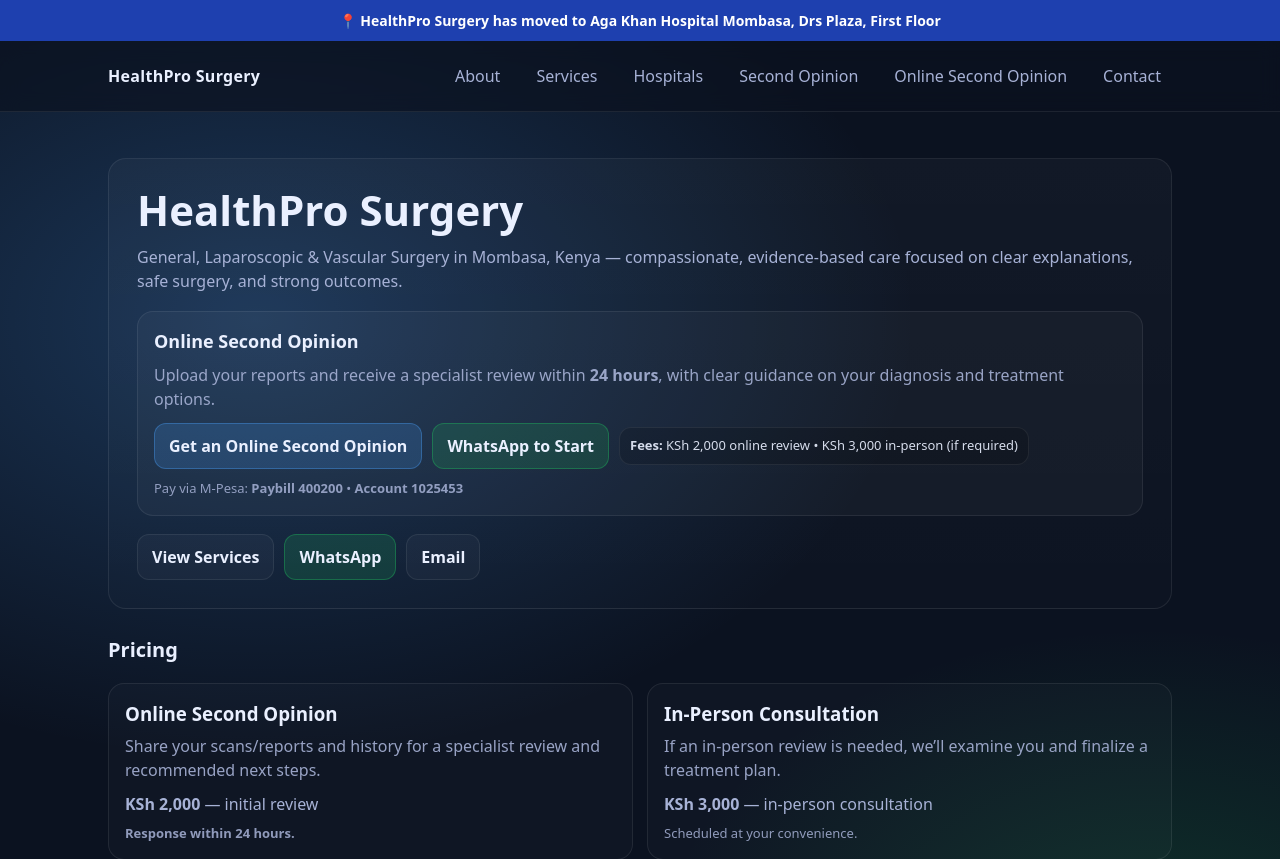
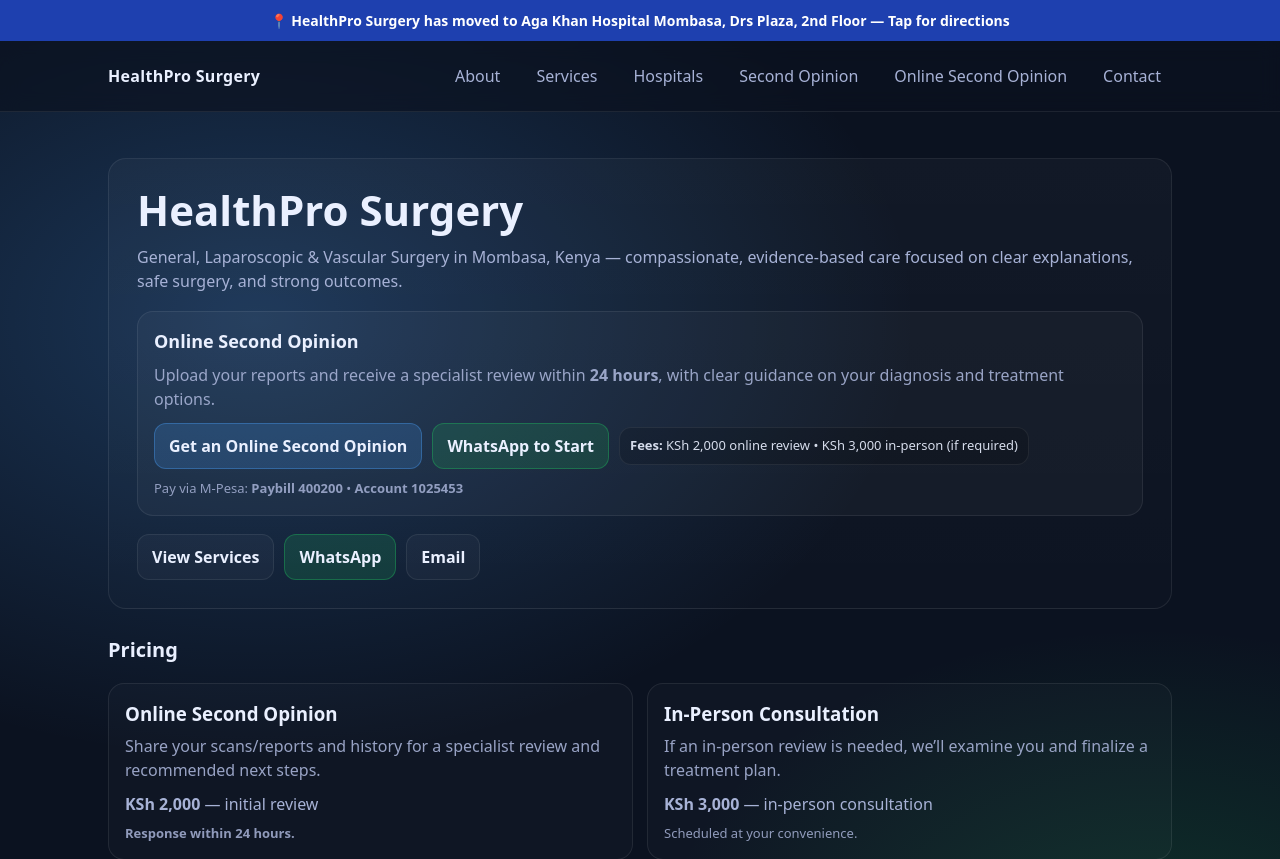
Before and after one commit to johnkinyuadr/healthpro-surgery, a Next.js app: page / in a window 1280 px wide. Shown: the top 859 px of the page. Built offline with nearby package versions, Linux system fonts and the light colour scheme.

Commit message:
Make relocation banner clickable to Google Maps

```diff
--- a/app/layout.tsx
+++ b/app/layout.tsx
@@ -6,6 +6,9 @@
 
 const siteUrl = "https://www.healthprosurgery.com";
 
+const GOOGLE_MAPS_DIRECTIONS =
+  "https://www.google.com/maps/search/?api=1&query=Aga%20Khan%20Hospital%20Mombasa%20Drs%20Plaza";
+
 export const metadata: Metadata = {
   metadataBase: new URL(siteUrl),
   title: {
@@ -13,7 +16,7 @@
     template: "%s | HealthPro Surgery",
   },
   description:
-    "HealthPro Surgery in Mombasa, Kenya — vascular surgery, general surgery, laparoscopic surgery, and GI endoscopy including colonoscopy and OGD. Now located at Aga Khan Hospital Mombasa, Drs Plaza, First Floor.",
+    "HealthPro Surgery in Mombasa, Kenya — vascular surgery, general surgery, laparoscopic surgery, GI endoscopy, colonoscopy and OGD. Located at Aga Khan Hospital Mombasa, Drs Plaza, 2nd Floor.",
   alternates: {
     canonical: siteUrl,
   },
@@ -23,7 +26,7 @@
     siteName: "HealthPro Surgery",
     title: "HealthPro Surgery | Mombasa",
     description:
-      "Vascular, general & laparoscopic surgery and GI endoscopy services in Mombasa, Kenya. Now at Aga Khan Hospital Mombasa, Drs Plaza, First Floor.",
+      "Vascular, general & laparoscopic surgery and GI endoscopy services in Mombasa, Kenya. Located at Aga Khan Hospital Mombasa, Drs Plaza, 2nd Floor.",
   },
   twitter: {
     card: "summary_large_image",
@@ -69,7 +72,7 @@
               email: "johnkinyua@gmail.com",
               address: {
                 "@type": "PostalAddress",
-                streetAddress: "Aga Khan Hospital Mombasa, Drs Plaza, First Floor",
+                streetAddress: "Aga Khan Hospital Mombasa, Drs Plaza, 2nd Floor",
                 addressLocality: "Mombasa",
                 addressCountry: "KE",
               },
@@ -82,6 +85,12 @@
           }}
         />
 
+        <a
+          href={GOOGLE_MAPS_DIRECTIONS}
+          target="_blank"
+          rel="noreferrer"
+          style={{ textDecoration: "none" }}
+        >
           <div
             style={{
               backgroundColor: "#1e40af",
@@ -90,11 +99,13 @@
               padding: "10px 14px",
               fontSize: "14px",
               fontWeight: 600,
+              cursor: "pointer",
             }}
           >
             📍 HealthPro Surgery has moved to{" "}
-          <strong>Aga Khan Hospital Mombasa, Drs Plaza, First Floor</strong>
+            <strong>Aga Khan Hospital Mombasa, Drs Plaza, 2nd Floor</strong> — Tap for directions
           </div>
+        </a>
 
         <Navbar />
         <main className="container">{children}</main>
```
Lines whose indentation alone changed are shown as unchanged.
